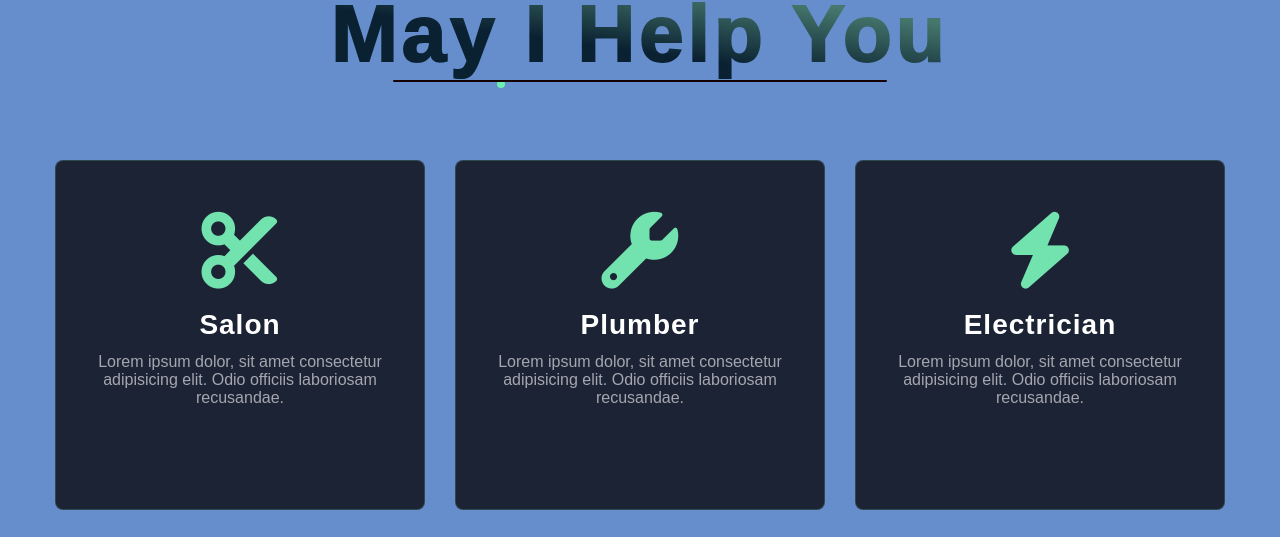
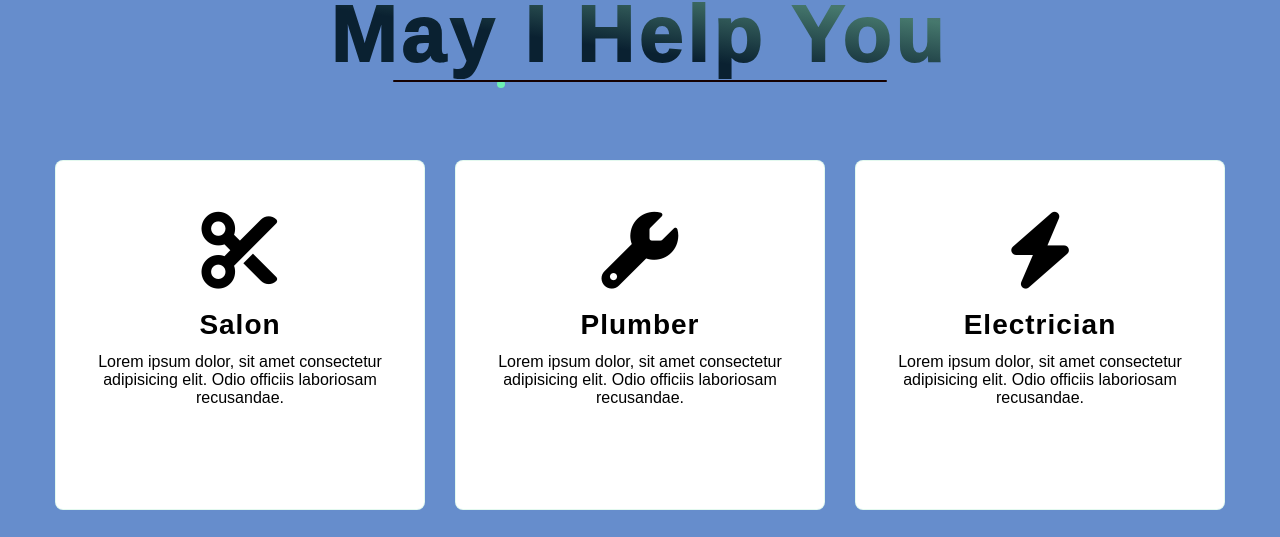
Before and after one commit to Shivansh876-blip/Service-Provider, a plain HTML site: page index.html in a window 1280 px wide. Shown: the part 1486-2023 px from the top of the page. Drawn offline with nearby package versions, Linux system fonts and the light colour scheme.

Commit message:
carde color change

```diff
--- a/style.css
+++ b/style.css
@@ -366,7 +366,8 @@ h1 span {
 .cardss {
   height: 350px;
   width: 370px;
-  background-color: #1c2335;
+  background-color: white;
+  color: black;
   padding: 3% 8%;
   border: 0.2px solid rgb(114, 226, 174, 0.2);
   border-radius: 8px;
@@ -384,7 +385,7 @@ h1 span {
   left: -200px;
   width: 120%;
   transform: rotate(50deg);
-  background-color: #fff;
+  background-color: #63d267;
   height: 18px;
   filter: blur(30px);
   opacity: 0.5;
@@ -399,23 +400,26 @@ h1 span {
   margin-top: 40px;
   margin-bottom: 20px;
   font-size: 4.8rem;
+  color: black;
 }
 .cardss h2 {
   color: #fff;
   font-size: 28px;
   font-weight: 900;
   letter-spacing: 1px;
+  color: black;
 }
 .cardss p {
   text-align: center;
   width: 100%;
   margin: 12px 0;
   color: rgba(255, 255, 255, 0.6);
+  color: black;
 }
 .cardss:hover {
   /* background-color: transparent; */
   transform: translateY(-8px);
-  border-color: #00ff37;
+  border-color: #0b190e;
 }
 .cardss:hover i {
   color: #00ff37;
```
